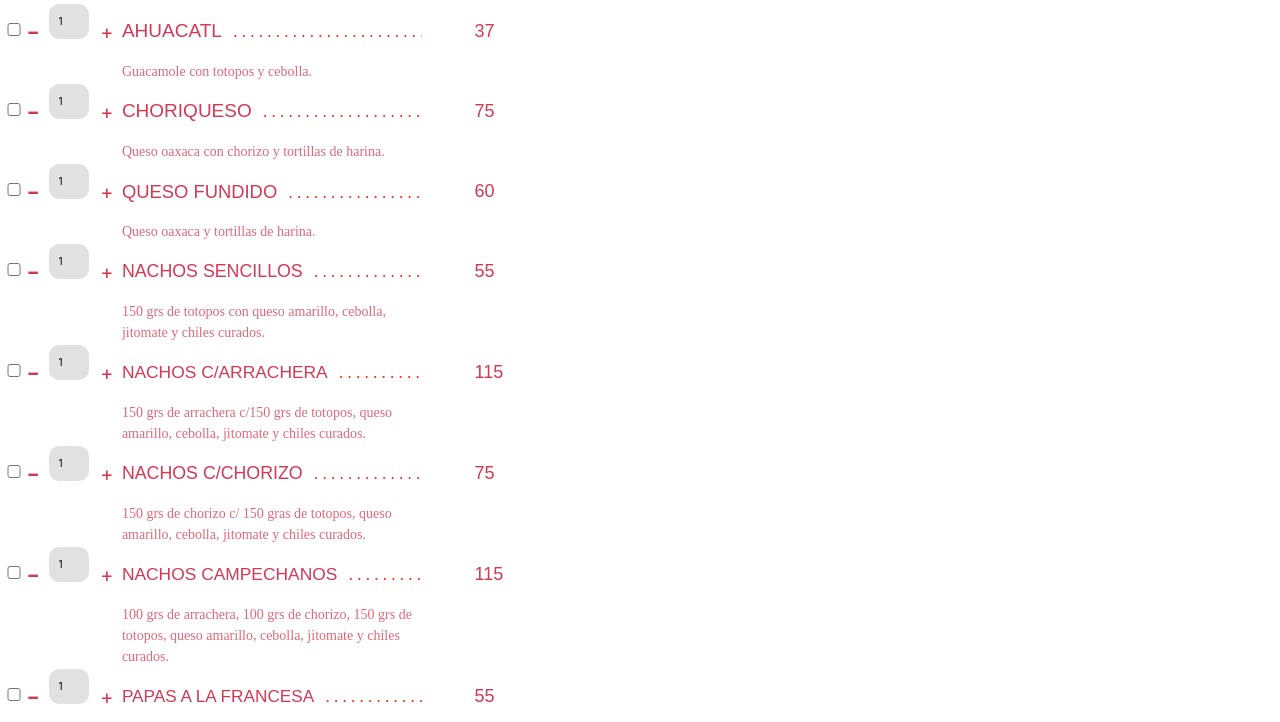
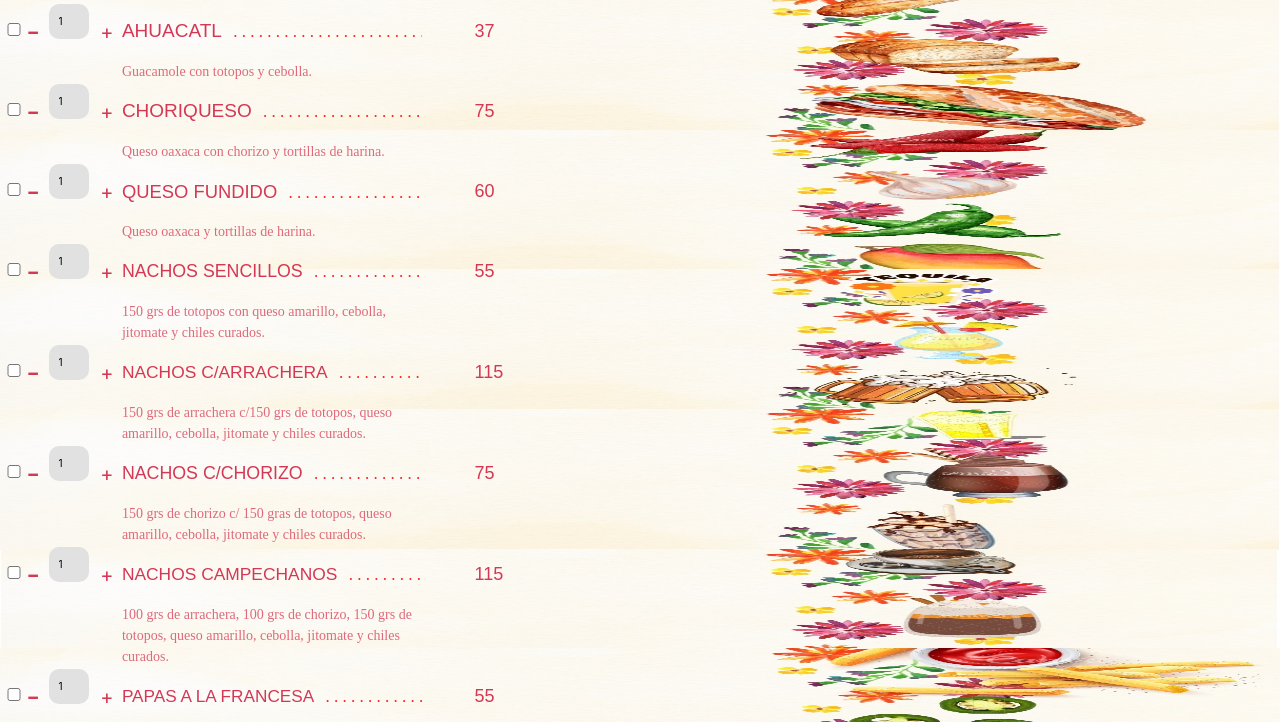
Before and after one commit to amordemisamores/amordemisamores.github.io, a plain HTML site: page index.html in a window 1280 px wide. Shown: the part 152-874 px from the top of the page. Drawn offline with Linux system fonts and the light colour scheme; a web font is replaced by a local one.

Commit message:
Update index.html

```diff
--- a/index.html
+++ b/index.html
@@ -19,7 +19,7 @@
 
     <script src="https://cdnjs.cloudflare.com/ajax/libs/FileSaver.js/2.0.0/FileSaver.min.js" integrity="sha512-csNcFYJniKjJxRWRV1R7fvnXrycHP6qDR21mgz1ZP55xY5d+aHLfo9/FcGDQLfn2IfngbAHd8LdfsagcCqgTcQ==" crossorigin="anonymous" referrerpolicy="no-referrer"></script>
 </head>
-<body id = "mainContent">
+<body id = "mainContent" style="background: url(img/0.jpg); background-repeat:no-repeat; background-size:100% 100%; background-attachment: fixed; width: fit-content;">
     <!--Footer-->
 	<script src="js/jquery/jquery-3.5.1.js"></script>
         <script src="js/bootstrap/bootstrap.js"></script>
```
